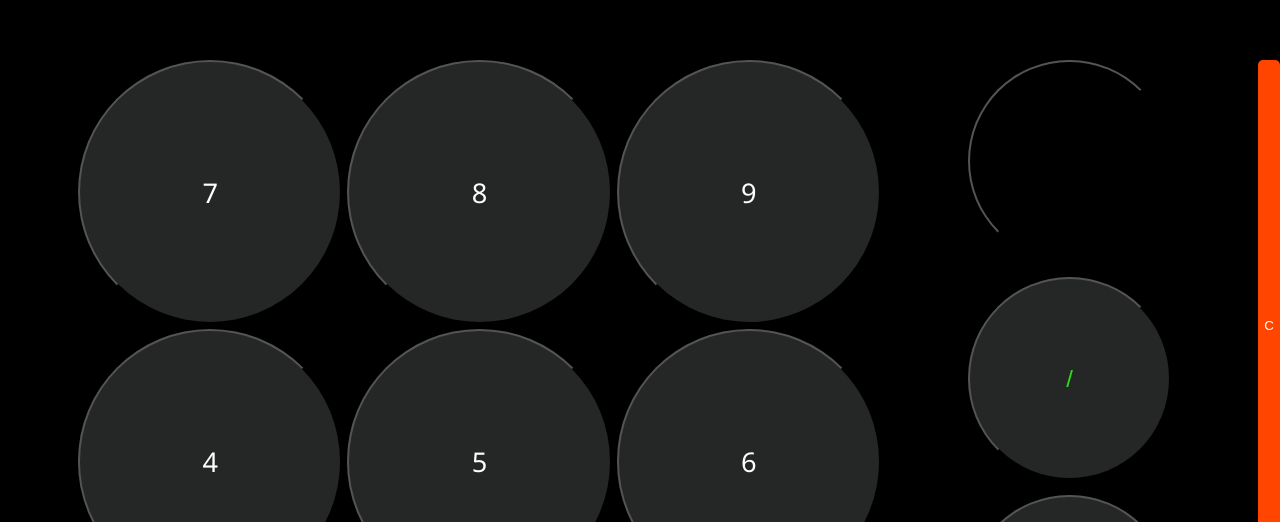
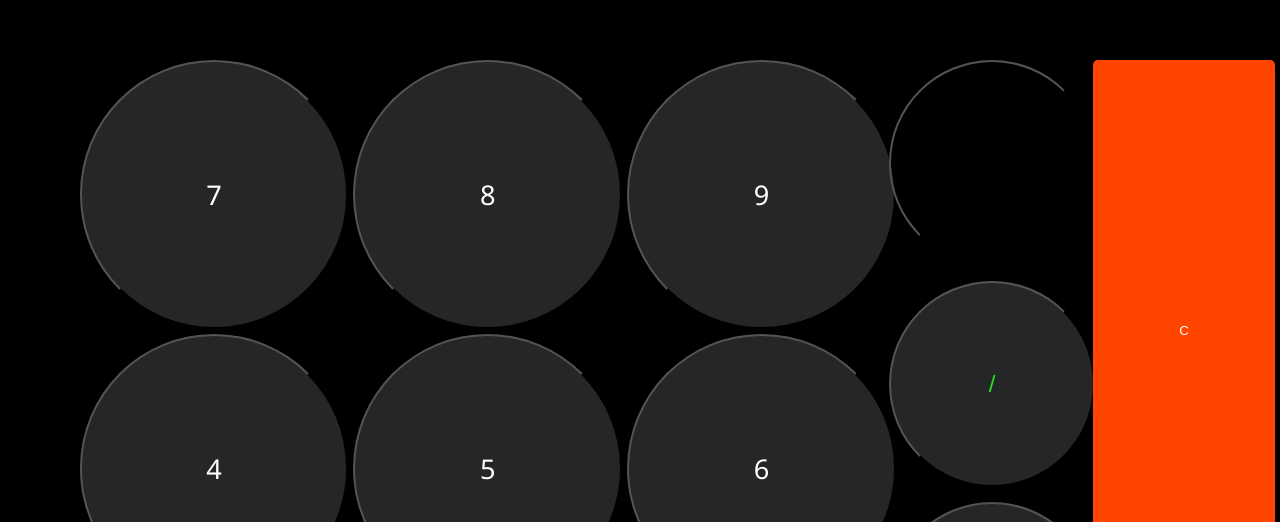
Before and after one commit to richi-coder/React-Calculator, a React (Create React App) app: page / in a window 1280 px wide. Shown: the part 278-800 px from the top of the page. Built offline with nearby package versions, Linux system fonts and the light colour scheme; some icons are missing.

Commit message:
Improving UI

```diff
--- a/src/style.css
+++ b/src/style.css
@@ -90,7 +90,7 @@ body {
   flex-direction: column;
   align-items: center;
   gap: 15px;
-  width: 30%;
+  width: 15%;
 }
 
 .operator {
@@ -121,6 +121,8 @@ body {
 .c-equals {
   display: grid;
   gap: 10px;
+  width: 15%;
+  padding: 0 5px 0;
 }
 
 .equals-button {
```
